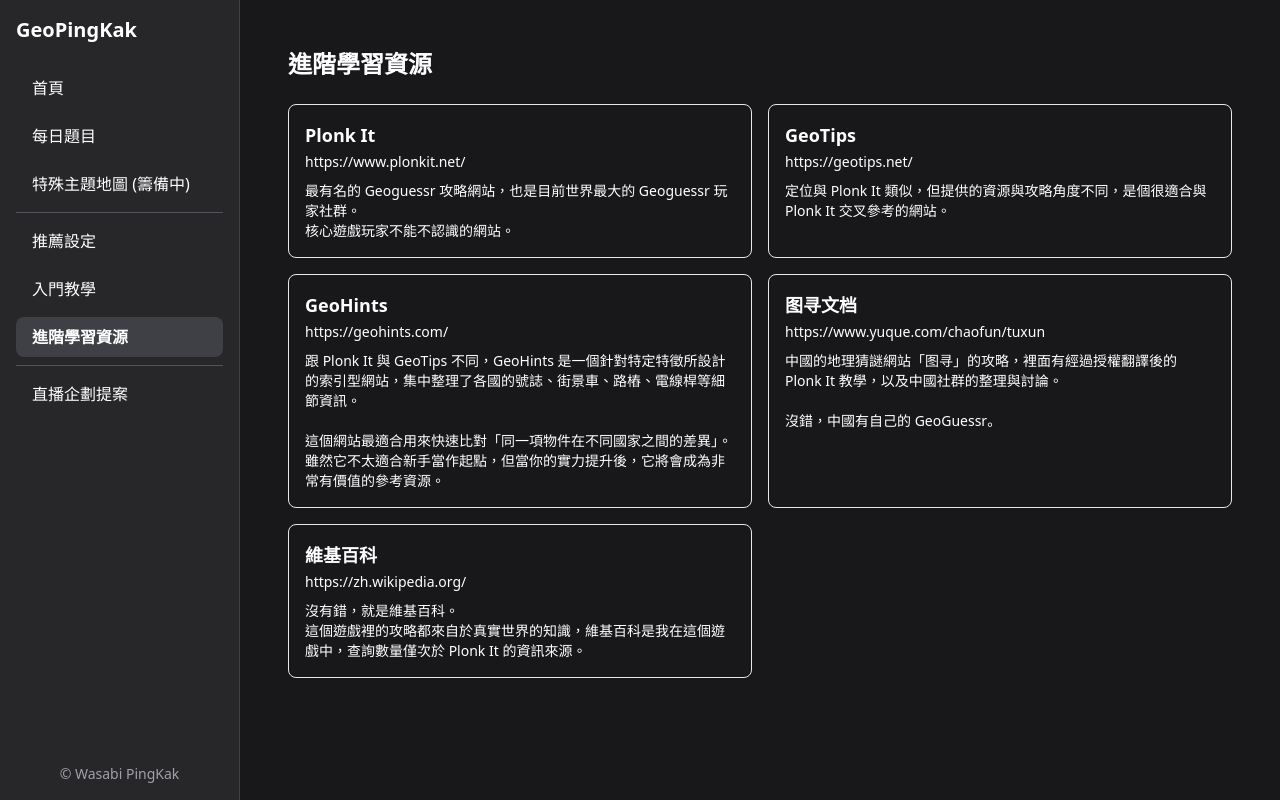
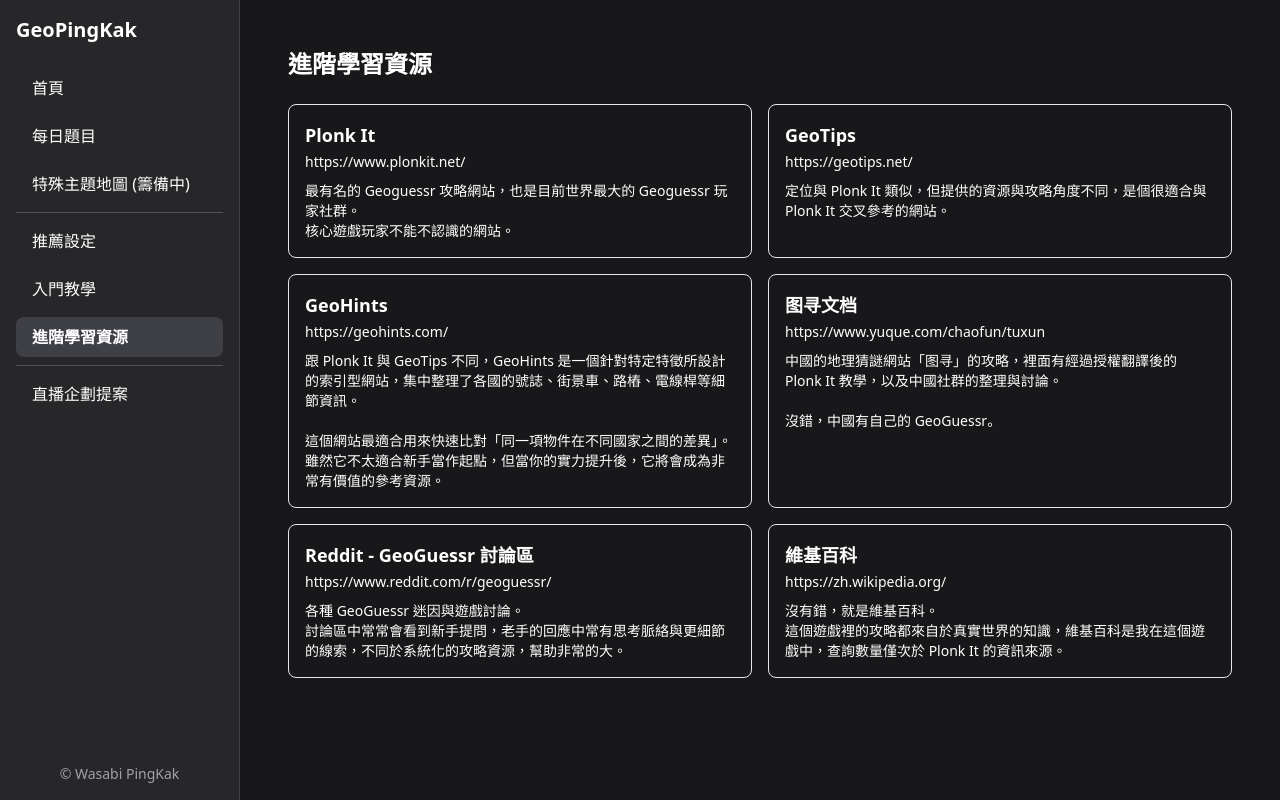
Before and after one commit to WasabiPingKak/GeoPingKak, a Next.js app in the folder frontend/: page /source in a window 1280 px wide. Built offline with nearby package versions, Linux system fonts and the light colour scheme.

Commit message:
Revising descriptions

```diff
--- a/frontend/app/page.tsx
+++ b/frontend/app/page.tsx
@@ -30,7 +30,7 @@
       </p>
 
       <p className="mb-4 leading-relaxed">
-        如果你是 Vtuber 或實況主，有企劃需求，也可以參考本站「企劃分頁」中提供的企劃書與素材。<br />
+        如果你是 Vtuber 或實況主，有企劃需求，也可以參考本站「直播企劃提案」中提供的企劃書與建議。<br />
         歡迎直接使用本站的內容做為你的直播企劃，不用告知管理者(我)，就當作是「
         <a href="https://2pick.app/" target="_blank" rel="noopener noreferrer" className="text-blue-500 underline hover:text-blue-600">
           殘酷二選一
--- a/frontend/app/source/page.tsx
+++ b/frontend/app/source/page.tsx
@@ -25,6 +25,12 @@
       url: "https://www.yuque.com/chaofun/tuxun",
       description:
         "中國的地理猜謎網站「图寻」的攻略，裡面有經過授權翻譯後的 Plonk It 教學，以及中國社群的整理與討論。\n\n沒錯，中國有自己的 GeoGuessr。",
+    },
+    {
+      name: "Reddit - GeoGuessr 討論區",
+      url: "https://www.reddit.com/r/geoguessr/",
+      description:
+        "各種 GeoGuessr 迷因與遊戲討論。\n討論區中常常會看到新手提問，老手的回應中常有思考脈絡與更細節的線索，不同於系統化的攻略資源，幫助非常的大。",
     },
     {
       name: "維基百科",
```
